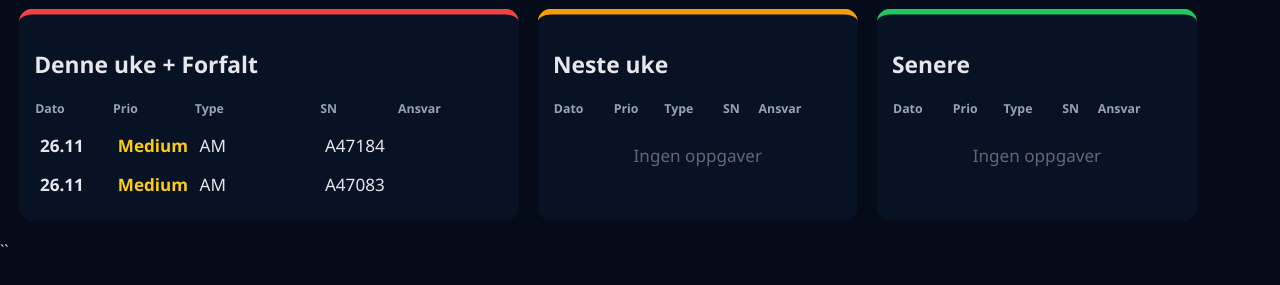
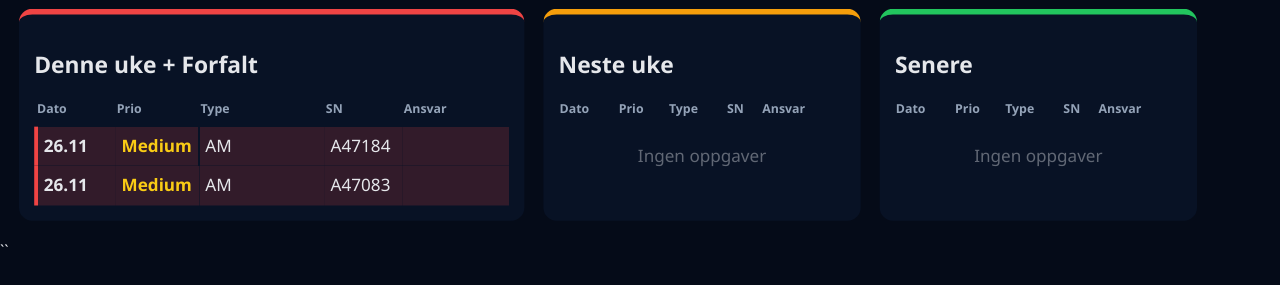
Before and after one commit to w7wbm5mjht-ux/Tomax, a plain HTML site: page index.html in a window 1280 px wide. Shown: the part 165-450 px from the top of the page. Drawn offline with Linux system fonts and the light colour scheme.

Commit message:
Update dashboard

```diff
--- a/index.html
+++ b/index.html
@@ -152,7 +152,7 @@ td {
 <h2>Denne uke + Forfalt</h2>
 <table>
 <tr><th>Dato</th><th>Prio</th><th>Type</th><th>SN</th><th>Ansvar</th></tr>
-<tr class="task-row medium-row"><td class="date-cell">26.11</td><td class="prio-cell prio-medium">Medium</td><td class="type-cell">AM</td><td class="sn-cell">A47184</td><td class="mech-cell"></td></tr><tr class="task-row medium-row"><td class="date-cell">26.11</td><td class="prio-cell prio-medium">Medium</td><td class="type-cell">AM</td><td class="sn-cell">A47083</td><td class="mech-cell"></td></tr>
+<tr class="task-row overdue-row"><td class="date-cell">26.11</td><td class="prio-cell prio-medium">Medium</td><td class="type-cell">AM</td><td class="sn-cell">A47184</td><td class="mech-cell"></td></tr><tr class="task-row overdue-row"><td class="date-cell">26.11</td><td class="prio-cell prio-medium">Medium</td><td class="type-cell">AM</td><td class="sn-cell">A47083</td><td class="mech-cell"></td></tr>
 </table>
 </div>
 
```
